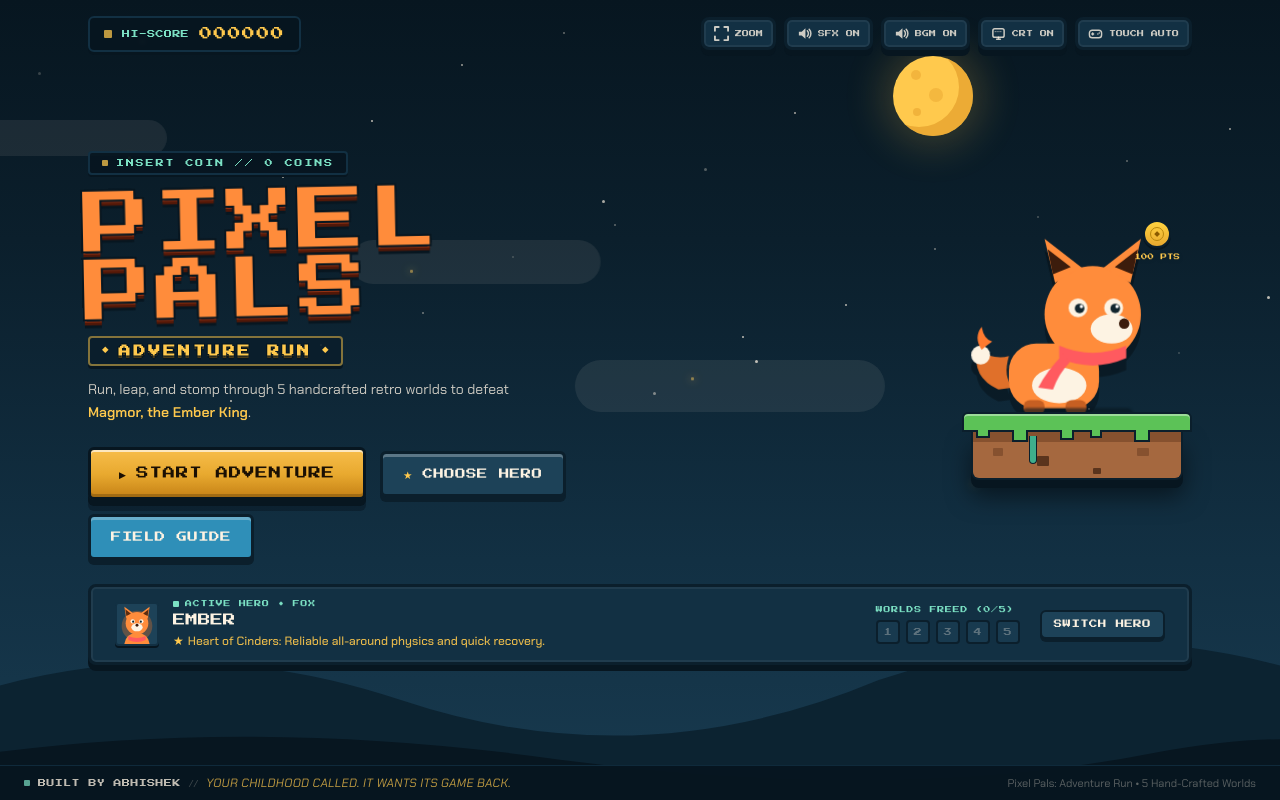
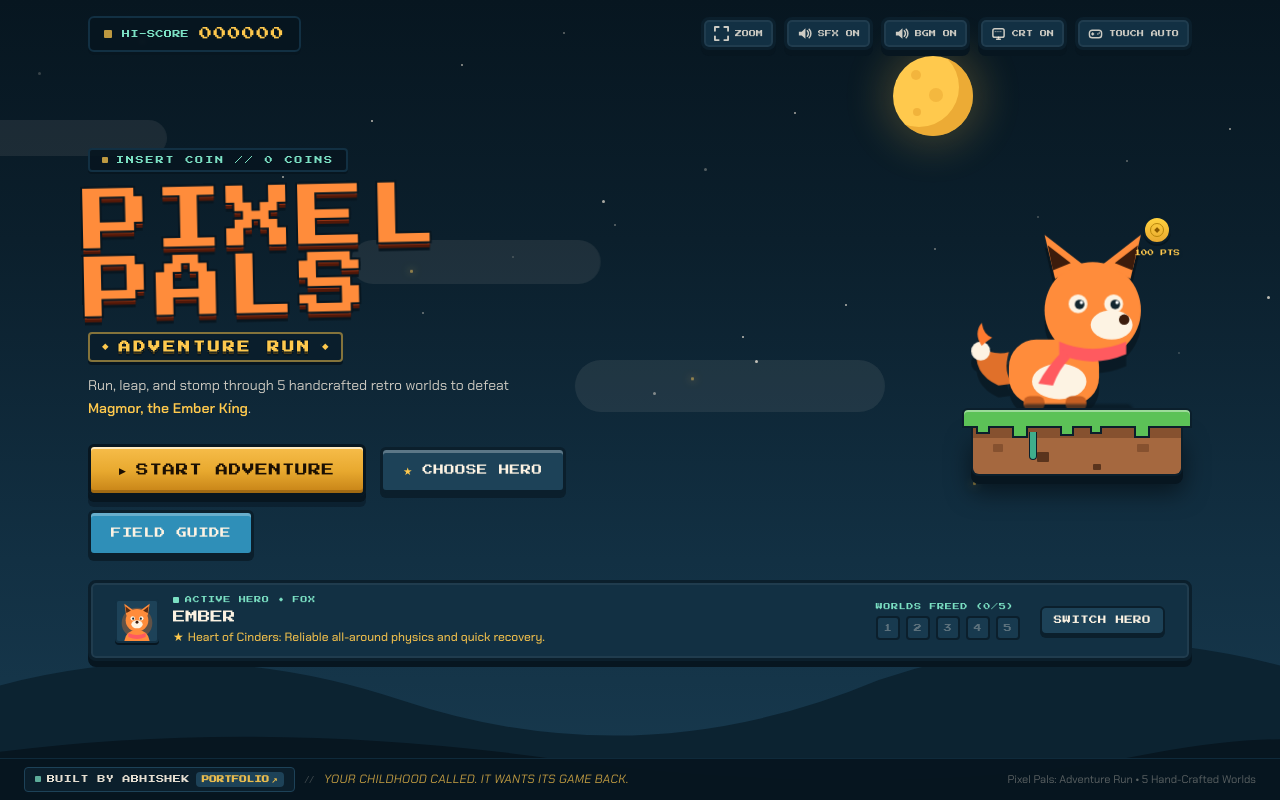
Before and after one commit to codewithabhiishek/Pixel-Pals, a React (Vite) app: page / in a window 1280 px wide. Built offline with nearby package versions, Linux system fonts and the light colour scheme.

Commit message:
feat(footer): make BUILT BY ABHISHEK a tactile interactive badge with PORTFOLIO ↗ tag and hover glow

```diff
--- a/src/App.tsx
+++ b/src/App.tsx
@@ -740,17 +740,23 @@ function MenuScreen(props: {
       </div>
 
       {/* Footer copyright, developer credit, & nostalgic disclaimer */}
-      <div className="relative z-10 w-full shrink-0 border-t border-[#123043]/80 bg-[#071620]/95 px-3 sm:px-6 py-2 flex items-center justify-between gap-2 flex-wrap text-center sm:text-left">
-        <div className="flex items-center gap-2 mx-auto sm:mx-0 flex-wrap justify-center">
-          <span className="inline-block w-1.5 h-1.5 rounded-[1px] bg-mint/70" />
+      <div className="relative z-10 w-full shrink-0 border-t border-[#123043]/80 bg-[#071620]/95 px-3 sm:px-6 py-2 flex items-center justify-between gap-3 flex-wrap text-center sm:text-left">
+        <div className="flex items-center gap-2.5 mx-auto sm:mx-0 flex-wrap justify-center">
           <a
             href="https://abhiishek.is-a.dev/"
             target="_blank"
             rel="noopener noreferrer"
-            className="px-font text-[7.5px] sm:text-[8px] text-cream/75 hover:text-gold tracking-wider transition-colors cursor-pointer hover:underline underline-offset-4"
-            title="Visit Abhishek's Portfolio (abhiishek.is-a.dev)"
+            className="inline-flex items-center gap-1.5 px-2.5 py-1 rounded bg-[#0b1f2c] border border-[#1d4258] hover:border-gold/80 hover:bg-[#123043] transition-all duration-150 shadow-[0_2px_0_#071620] hover:shadow-[0_0_12px_rgba(255,201,77,0.35)] cursor-pointer group pointer-events-auto hover:-translate-y-0.5 active:translate-y-0 select-none"
+            title="Visit Abhishek's Portfolio (abhiishek.is-a.dev) ↗"
           >
-            BUILT BY ABHISHEK
+            <span className="w-1.5 h-1.5 rounded-[1px] bg-mint group-hover:bg-gold transition-colors animate-pulse shrink-0" />
+            <span className="px-font text-[7px] sm:text-[8px] text-cream/90 group-hover:text-gold tracking-wider transition-colors">
+              BUILT BY ABHISHEK
+            </span>
+            <span className="px-font text-[6.5px] sm:text-[7.5px] text-gold/90 bg-[#1d4258] group-hover:bg-[#ffc94d] group-hover:text-[#0b1f2c] px-1.5 py-0.5 rounded transition-all flex items-center gap-0.5 font-bold">
+              <span>PORTFOLIO</span>
+              <span className="transition-transform group-hover:translate-x-0.5 group-hover:-translate-y-0.5">↗</span>
+            </span>
           </a>
           <span className="text-cream/25 text-[10px]">{"//"}</span>
           <span className="font-body text-[11px] sm:text-[12px] text-gold/75 italic tracking-wide">
```
